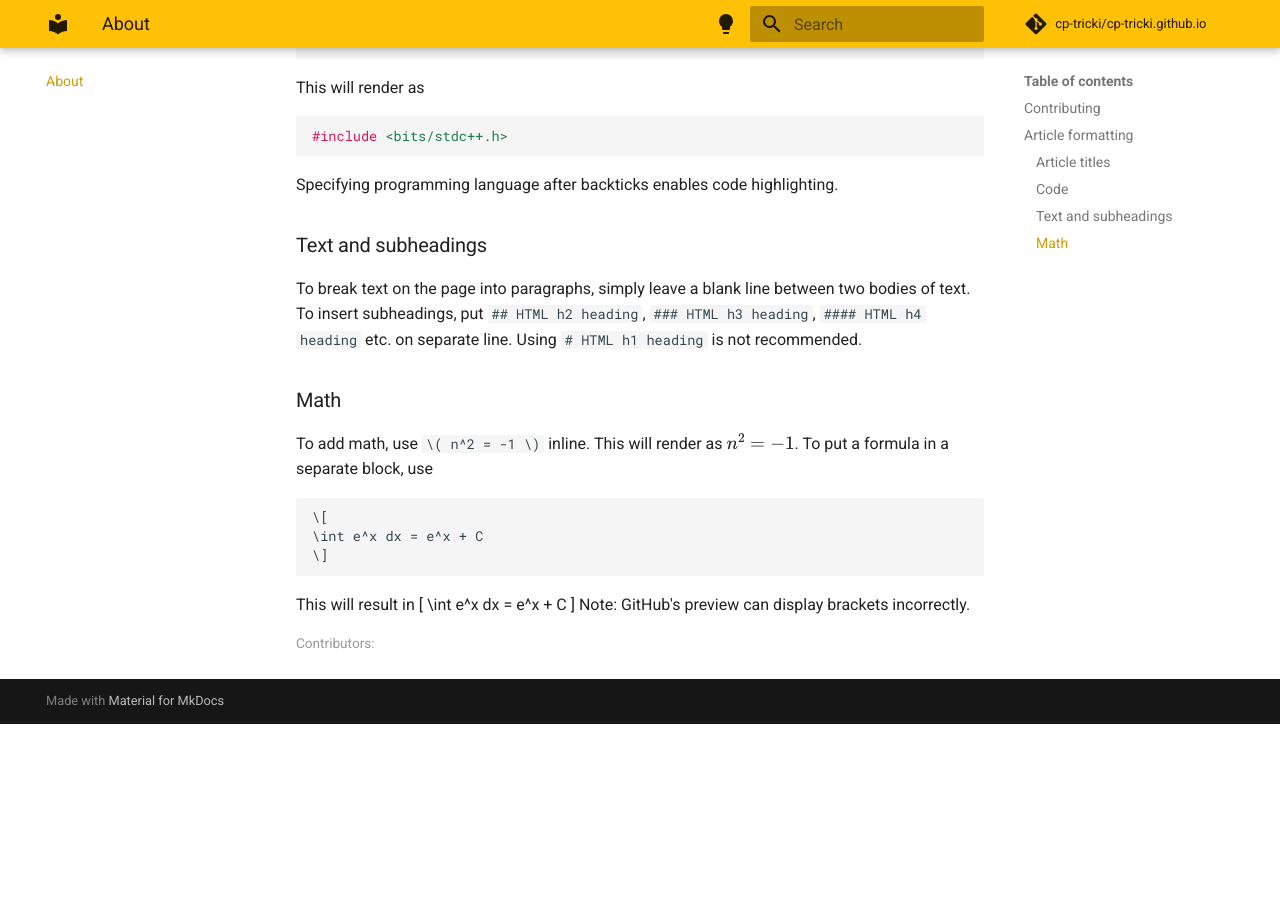
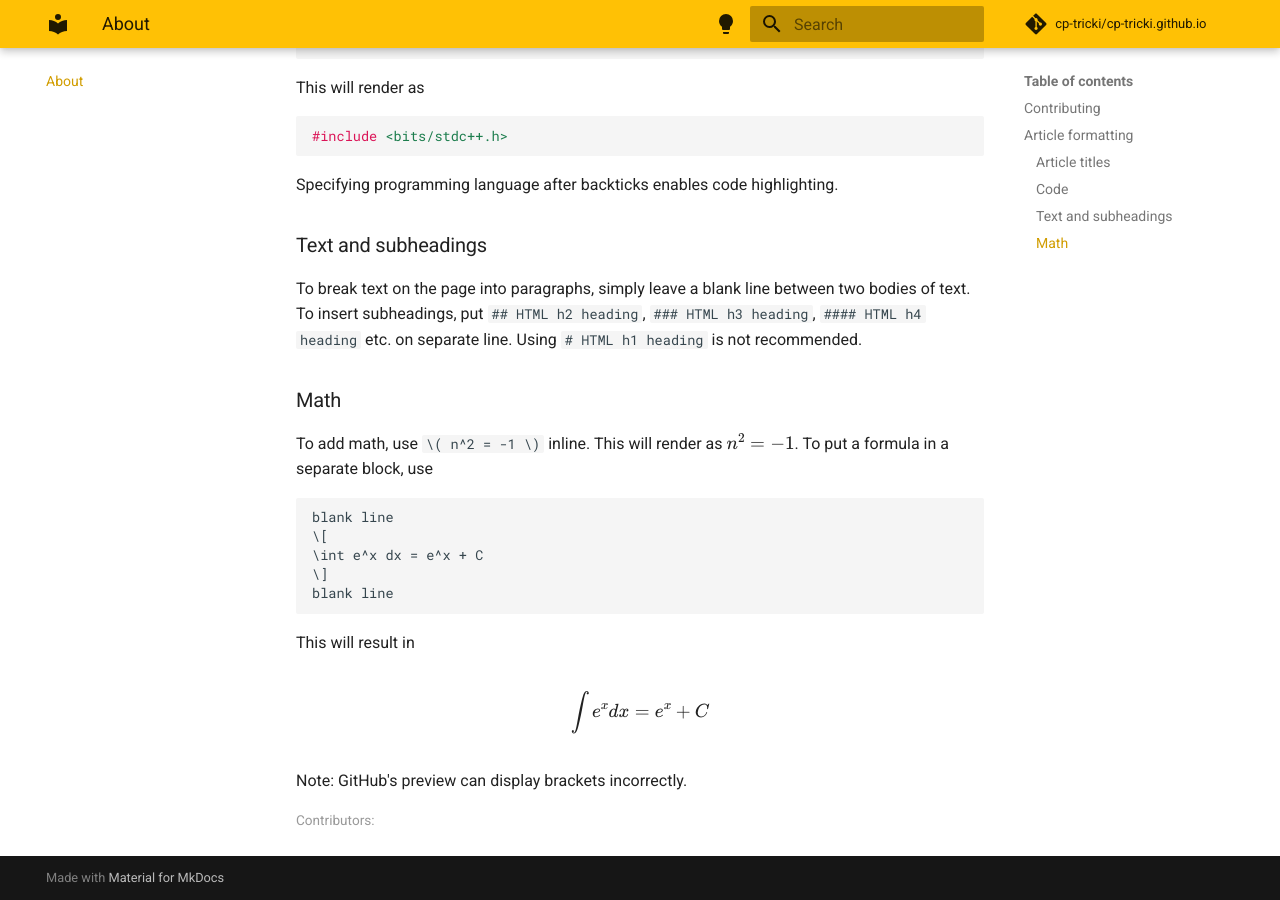
Before and after one commit to cp-tricki/cp-tricki.github.io, an MkDocs documentation site: the page built from docs/index.md, in a window 1280 px wide and 900 px high, scrolled down 926 px. Built offline with MkDocs 1.6.1 and Material for MkDocs 9.7.7, drawn with Linux system fonts in a browser that asks for light colours; comment, search, counter and statistics services are not loaded; before the commit the page ends 1650 px from its top, so only the background shows below that.

Commit message:
Update index.md

````diff
--- a/docs/index.md
+++ b/docs/index.md
@@ -41,12 +41,16 @@ To insert subheadings, put `## HTML h2 heading`, `### HTML h3 heading`, `#### HT
 ### Math
 To add math, use `\( n^2 = -1 \)` inline. This will render as \( n^2 = -1 \). To put a formula in a separate block, use
 ```
+blank line
 \[
 \int e^x dx = e^x + C
 \]
+blank line
 ```
 This will result in
+
 \[
 \int e^x dx = e^x + C
 \]
+
 Note: GitHub's preview can display brackets incorrectly.
````
